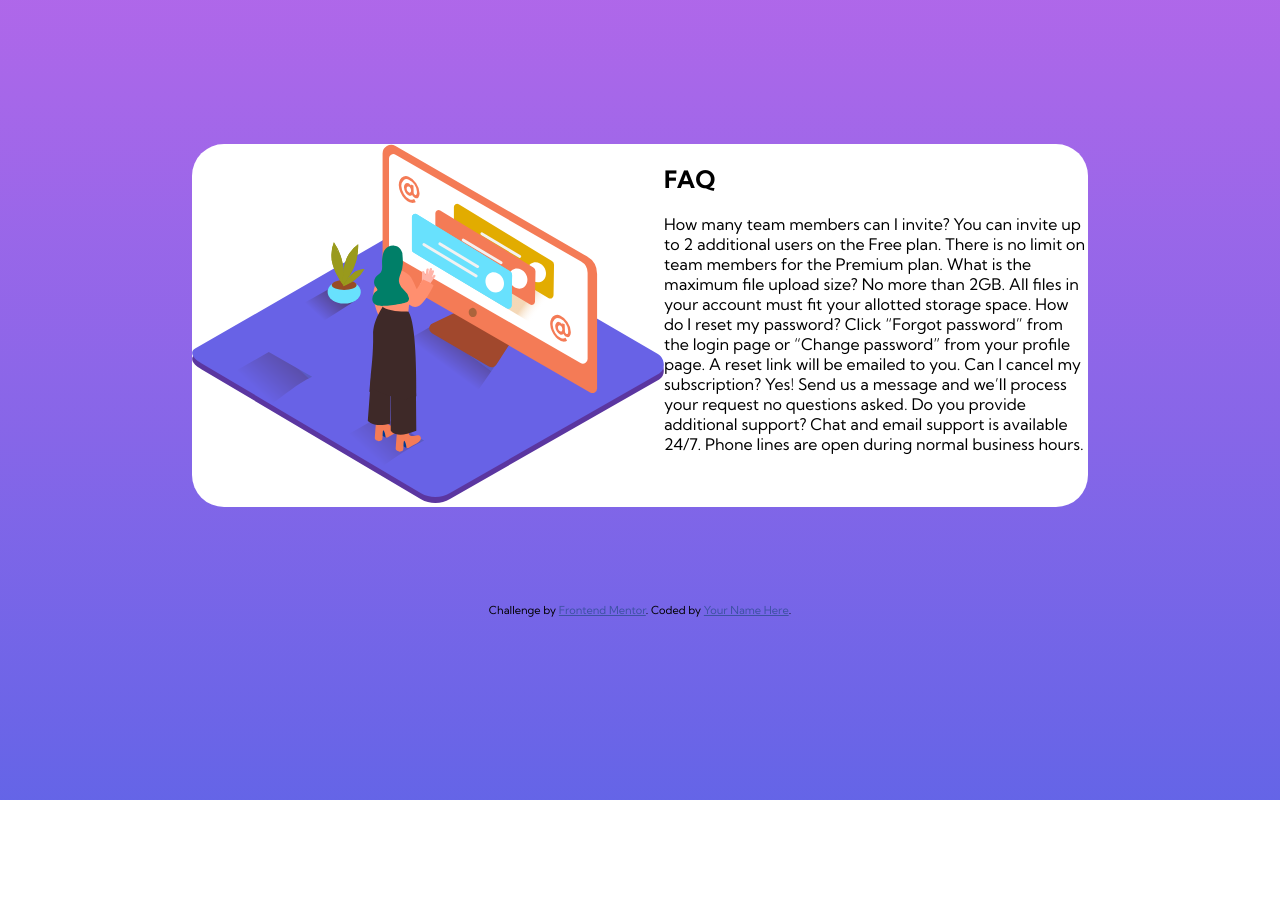
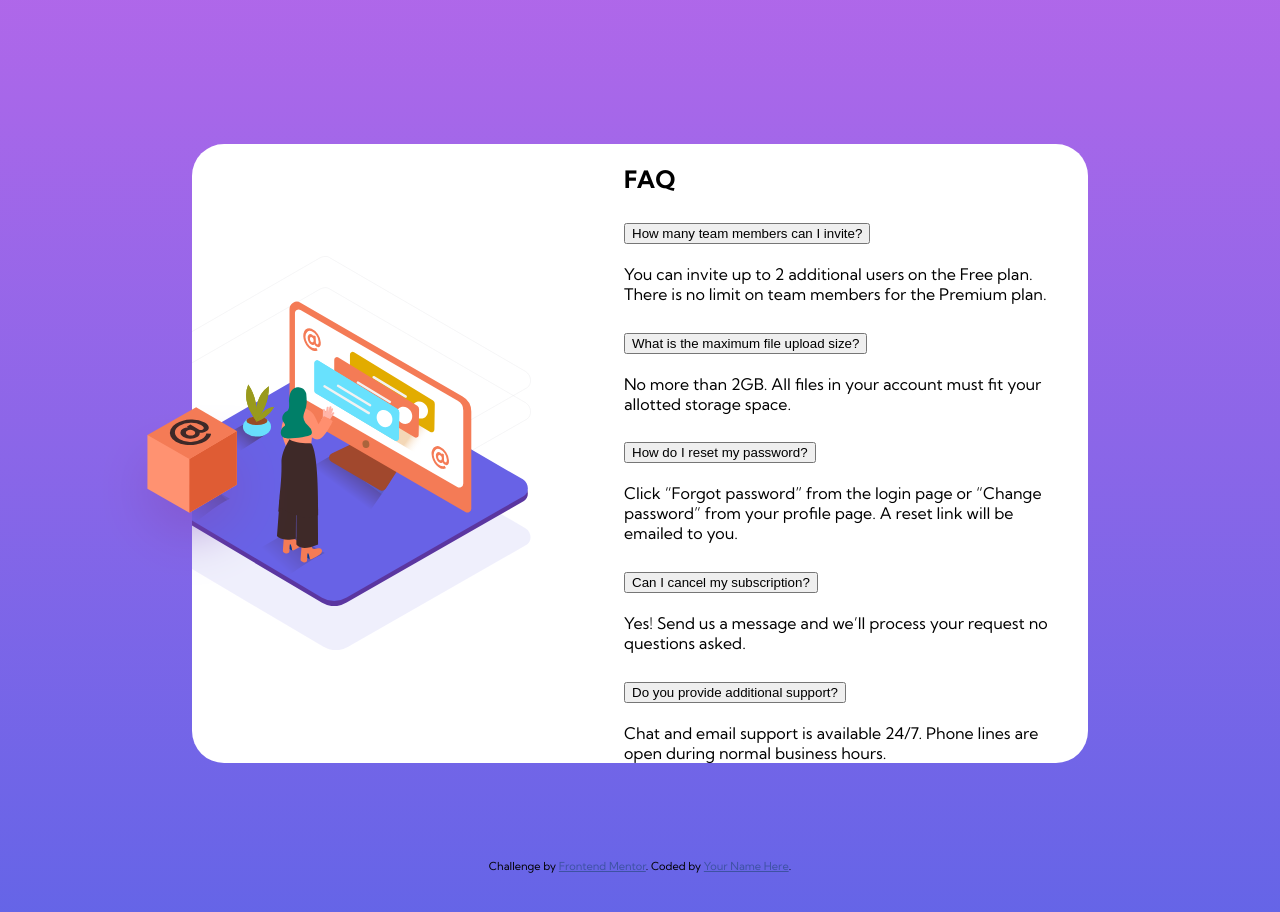
Before and after one commit to dunapanta/FAQ-accordion-card, a plain HTML site: page index.html in a window 1280 px wide. Before the commit the page ends 800 px from the top, so only its background shows below. Drawn offline with Linux system fonts and the light colour scheme.

Commit message:
Image for desktop

```diff
--- a/index.html
+++ b/index.html
@@ -22,27 +22,77 @@
 <body>
   <!-- Card -->
   <section class="card">
-    <div class="card_image">
+    <img src="images/illustration-box-desktop.svg" alt="card box" class="card__box">
+    <div class="card__image">
       <img src="images/illustration-woman-online-desktop.svg" alt="woman online desktop" />
     </div>
-    <div class="card_text">
+    <div class="card__text">
       <h1>FAQ</h1>
+      <!-- Accordion -->
+      <div class="accordion">
+        <div class="accordion__item">
+          <h2>
+            <button class="accordion__question">
               How many team members can I invite?
+            </button>
+          </h2>
+          <div class="accordion__collapse">
+            <div class="accordion__content">
               You can invite up to 2 additional users on the Free plan. There is no limit on
               team members for the Premium plan.
-
+            </div>
+          </div>
+        </div>
+        <div class="accordion__item">
+          <h2>
+            <button class="accordion__question">
               What is the maximum file upload size?
+            </button>
+          </h2>
+          <div class="accordion__collapse">
+            <div class="accordion__content">
               No more than 2GB. All files in your account must fit your allotted storage space.
-
+            </div>
+          </div>
+        </div>
+        <div class="accordion__item">
+          <h2>
+            <button class="accordion__question">
               How do I reset my password?
+            </button>
+          </h2>
+          <div class="accordion__collapse">
+            <div class="accordion__content">
               Click “Forgot password” from the login page or “Change password” from your profile page.
               A reset link will be emailed to you.
-
+            </div>
+          </div>
+        </div>
+        <div class="accordion__item">
+          <h2>
+            <button class="accordion__question">
               Can I cancel my subscription?
+            </button>
+          </h2>
+          <div class="accordion__collapse">
+            <div class="accordion__content">
               Yes! Send us a message and we’ll process your request no questions asked.
-
+            </div>
+          </div>
+        </div>
+        <div class="accordion__item">
+          <h2>
+            <button class="accordion__question">
               Do you provide additional support?
+            </button>
+          </h2>
+          <div class="accordion__collapse">
+            <div class="accordion__content">
               Chat and email support is available 24/7. Phone lines are open during normal business hours.
+            </div>
+          </div>
+        </div>
+      </div>
     </div>
   </section>
 
--- a/style.css
+++ b/style.css
@@ -35,21 +35,52 @@ body {
 
 }
 
-.card_image {
+.card__image img{
+    width: 100%;
+    height: auto;
+    max-width: 25rem;
+}
+
+.card__box{
+    display: none;
+}
+
+.card__text {
 
 }
-
-.card_text {
-
-}
-
+/* 16 Pixels = 1rem / em */
 @media (min-width: 56em){
     .card{
+        position: relative;
         display: flex;
         margin: 6rem auto;
+        padding-right: 2rem;
+        background-image: url('images/bg-pattern-desktop.svg');
+        background-size: 45%;
+        background-repeat: no-repeat;
+        background-position: -13% center;
     }
 
-    .card_image, .card_text{
+    .card__box{
+        display: block;
+        position: absolute;
+        z-index: 1;
+        top: 57%;
+        left: 0;
+        transform: translateX(-50%) translateY(-50%);
+    }
+
+    .card__image, .card__text{
         flex: 1;
     }
+
+    .card__image{
+        display: flex;
+        align-items: center;
+        overflow: hidden;
+    }
+
+    .card__image img {
+        transform: translateX(-4rem);
+    }
 }
```
Lines whose indentation alone changed are shown as unchanged.
